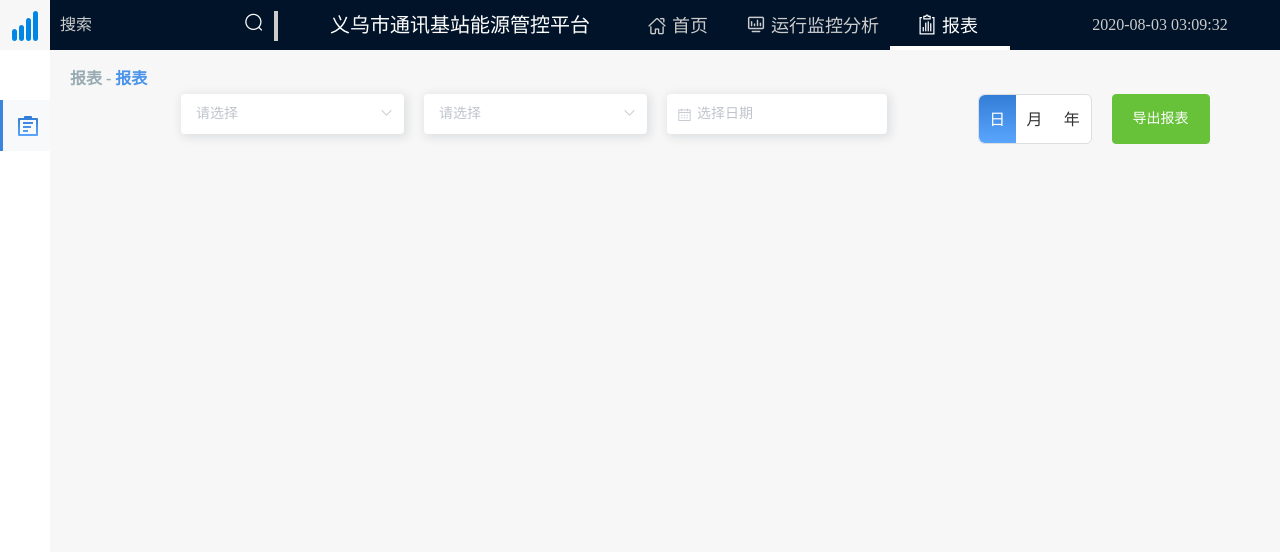
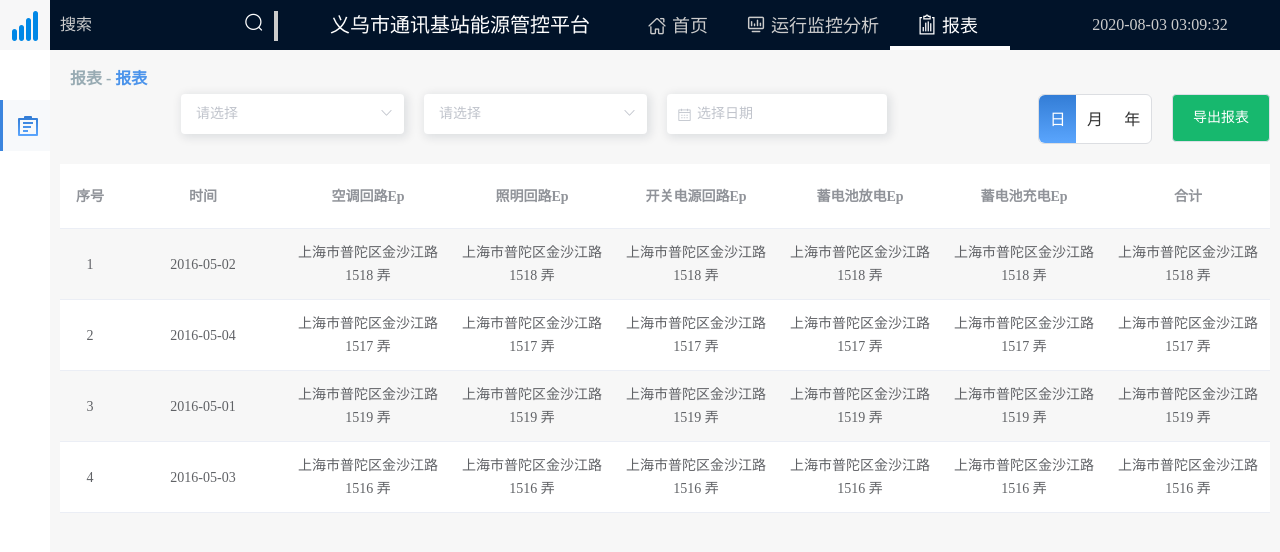
Before and after one commit to maliao292/ywEnergy, a Vue app: page /home/report/reportTable in a window 1280 px wide. Shown: the top 552 px of the page. Built offline with nearby package versions, Linux system fonts and the light colour scheme.

Commit message:
zl 提交

```diff
--- a/src/assets/css/style_zl.css
+++ b/src/assets/css/style_zl.css
@@ -183,6 +183,16 @@
 
 
 /*********报表*********/
+.reportTopLeft{
+  width: 80%;
+  text-align: center
+}
+.reportTopRight{
+  width: 20%;
+  display: flex;
+  justify-content: flex-end;
+}
+
 .dateyearmouth {
   display: flex;
   width: 170px;
@@ -215,3 +225,14 @@
   background-image: linear-gradient(#337dd6, #5aa5fd);
   color: #fff;
 }
+
+/*导出报表按钮*/
+.importBtn{
+  height: 48px;
+}
+
+.reportCon_table{
+  width: 100%;
+  height: 800px;
+  margin-top: 20px;
+}
--- a/src/components/report/reportTable.vue
+++ b/src/components/report/reportTable.vue
@@ -2,8 +2,8 @@
   <div class="MonContent">
     <p class="monConTit" >报表 - <span class="TitactiveColor">报表</span></p>
     <!--下拉选框-->
-    <div class="monChosen">
-      <div style="width: 70%;text-align: center">
+    <div class="monChosen" style="justify-content: space-between">
+      <div class="reportTopLeft" >
         <el-select v-model="stationParam.value1" placeholder="请选择" class="monStaSelect">
           <el-option
             v-for="item in options"
@@ -28,18 +28,50 @@
         >
         </el-date-picker>
       </div>
-      <div style="width: 20%;display: flex">
+      <div class="reportTopRight" >
         <div class="dateyearmouth">
           <div class="date sw" :class="sw=='1'? 'sw_clic':''" @click="date(1)">日</div>
           <div class="mouth sw" :class="sw=='2'? 'sw_clic':''" @click="date(2)">月</div>
           <div class="year sw" :class="sw=='3'? 'sw_clic':''" @click="date(3)">年</div>
         </div>
-        <el-button type="success" style="margin-left: 20px">导出报表</el-button>
+        <el-button class="importBtn" style="margin-left: 20px;background: #17b86e;color: #ffffff;">导出报表</el-button>
       </div>
     </div>
     <!--内容部分-->
+    <div class="reportCon_table">
+      <el-table
+        :data="tableData"
+        max-height="800"
+        :row-class-name="tabRowClassName"
+        style="width: 100%">
+        <el-table-column label="序号" width="60" align="center">
+          <template slot-scope="scope">
+            {{ scope.$index+1 }}
+          </template>
+        </el-table-column>
+        <el-table-column prop="date" label="时间" align="center">
 
+        </el-table-column>
+        <el-table-column prop="address" label="空调回路Ep" align="center">
 
+        </el-table-column>
+        <el-table-column prop="address" label="照明回路Ep" align="center">
+
+        </el-table-column>
+        <el-table-column prop="address" label="开关电源回路Ep" align="center">
+
+        </el-table-column>
+        <el-table-column prop="address" label="蓄电池放电Ep" align="center">
+
+        </el-table-column>
+        <el-table-column prop="address" label="蓄电池充电Ep" align="center">
+
+        </el-table-column>
+        <el-table-column prop="address" label="合计" align="center">
+
+        </el-table-column>
+      </el-table>
+    </div>
   </div>
 </template>
 
@@ -58,6 +90,23 @@
             value3: ''
           },
           sw: "1",
+          tableData: [{
+            date: '2016-05-02',
+            name: '王小虎',
+            address: '上海市普陀区金沙江路 1518 弄'
+          }, {
+            date: '2016-05-04',
+            name: '王小虎',
+            address: '上海市普陀区金沙江路 1517 弄'
+          }, {
+            date: '2016-05-01',
+            name: '王小虎',
+            address: '上海市普陀区金沙江路 1519 弄'
+          }, {
+            date: '2016-05-03',
+            name: '王小虎',
+            address: '上海市普陀区金沙江路 1516 弄'
+          }]
         }
       },
       methods: {
@@ -65,6 +114,14 @@
           let choose = v == 1 ? "1" : v == 2 ? "2" : v == 3 ? "3" : "1";
           this.sw = choose;
         },
+
+        tabRowClassName({row,rowIndex}){
+          console.log(row,rowIndex);
+          let index = rowIndex + 1;
+          if(index %2 == 1){
+            return 'special-row'
+          }
+        }
       }
     }
 </script>
@@ -74,4 +131,15 @@
     border: none;
     box-shadow: 2px 2px 10px 2px rgba(2, 27, 50, 0.1);
   }
+
+  .reportCon_table>>>.el-table .special-row{
+    background:#f7f7f7;
+  }
+
+  .reportCon_table>>>.el-table th{
+    height: 65px;
+  }
+  .reportCon_table>>>.el-table tr{
+    height: 65px;
+  }
 </style>
```
